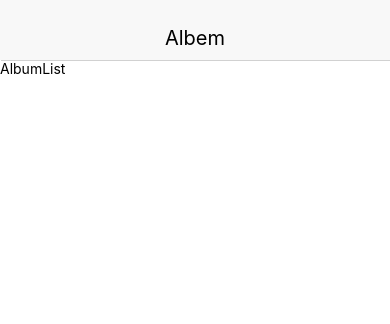
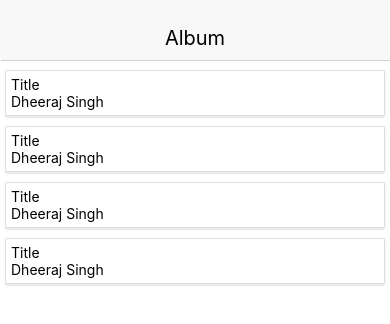
Before and after one commit to Dheerajs896/album, a React Native app: screen / in a window 390 px wide. Shown: the top 324 px of the page. Built offline with nearby package versions, Linux system fonts and the light colour scheme.

Commit message:
More on designing on card and cardsection

```diff
--- a/App.js
+++ b/App.js
@@ -8,7 +8,10 @@ export default class App extends React.Component {
   render() {
     return (
       <View>
-        <Header getHeader= {'Albem'} />
+        <Header getHeader= {'Album'} />
+        <AlbumList  />
+        <AlbumList />
+        <AlbumList />
         <AlbumList />
       </View>
     );
--- /dev/null
+++ b/src/components/AlbumDetails.js
@@ -0,0 +1,29 @@
+import React from 'react';
+import {View , Text} from 'react-native';
+import Card from './Card';
+import CardSection from './CardSection';
+
+
+const AlbumList = (props) => {
+		return (
+			<Card>
+				<CardSection>
+					<View></View>
+					<View style={styles.headerContainerStyle}>
+						<Text>{props.title}</Text>
+                        <Text>{props.Name}</Text>
+					</View>
+				</CardSection>
+			</Card>
+
+		);
+};
+
+const styles = {
+	headerContainerStyle : {
+		flexDirection: 'column',
+		justifyContent: 'space-around'
+	}
+};
+
+export default AlbumList;
--- a/src/components/AlbumList.js
+++ b/src/components/AlbumList.js
@@ -1,16 +1,17 @@
 import React,{ Component } from 'react';
 import {View , Text} from 'react-native';
+import AlbumDetails from './AlbumDetails';
 
 
 class AlbumList extends Component{
-	componentWillMount() {
+	// componentWillMount() {
 
-	}
+	// }
 
 	render(){
 		return (
 			<View>
-				<Text>AlbumList</Text>
+				<AlbumDetails title={'Title'} Name = {'Dheeraj Singh'} />
 			</View>
 		);
 
--- /dev/null
+++ b/src/components/Card.js
@@ -0,0 +1,29 @@
+import React from 'react';
+import {View , Text} from 'react-native';
+
+const Card = (props) =>{
+    return(
+        <View style = {styles.cardContainer}>
+            {props.children}
+        </View>
+    );
+}
+
+const styles = {
+    cardContainer:{
+        borderWidth: 1,
+        borderRadius: 2,
+        borderColor: '#ddd',
+        borderBottomWidth: 0,
+        shadowColor: '#000',
+        shadowOffset: {width: 0 , height: 2},
+        shadowOpacity: 0.1,
+        shadowRadius: 2,
+        elevation: 1,
+        marginLeft: 5,
+        marginRight: 5,
+        marginTop: 10
+    }
+};
+
+export default Card;
--- /dev/null
+++ b/src/components/CardSection.js
@@ -0,0 +1,23 @@
+import React from 'react';
+import {View , Text } from 'react-native';
+
+const CardSection = (props) =>{
+    return(
+        <View style={styles.cardSection}>
+            {props.children}
+        </View>
+    );
+}
+
+const styles = {
+    cardSection: {
+        borderBottomWidth: 1,
+        padding: 5,
+        backgroundColor: '#fff',
+        justifyContent: 'flex-start',
+        flexDirection: 'row',
+        borderColor: '#ddd',
+        position: 'relative'
+    }
+};
+export default CardSection;
```
